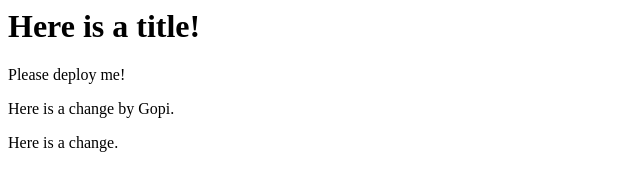
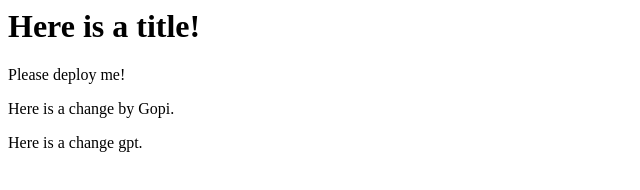
Before and after one commit to DaggupatiPavan/hooks_test, a plain HTML site: page index.html in a window 1280 px wide. Shown: the full height of the page, 0-640 px from the left. Drawn offline with Linux system fonts and the light colour scheme.

Commit message:
Update index.html
chatGPT

```diff
--- a/index.html
+++ b/index.html
@@ -4,4 +4,4 @@
 
 <p>Here is a change by Gopi.</p>
 
-<p>Here is a change.</p>
+<p>Here is a change gpt.</p>
```
